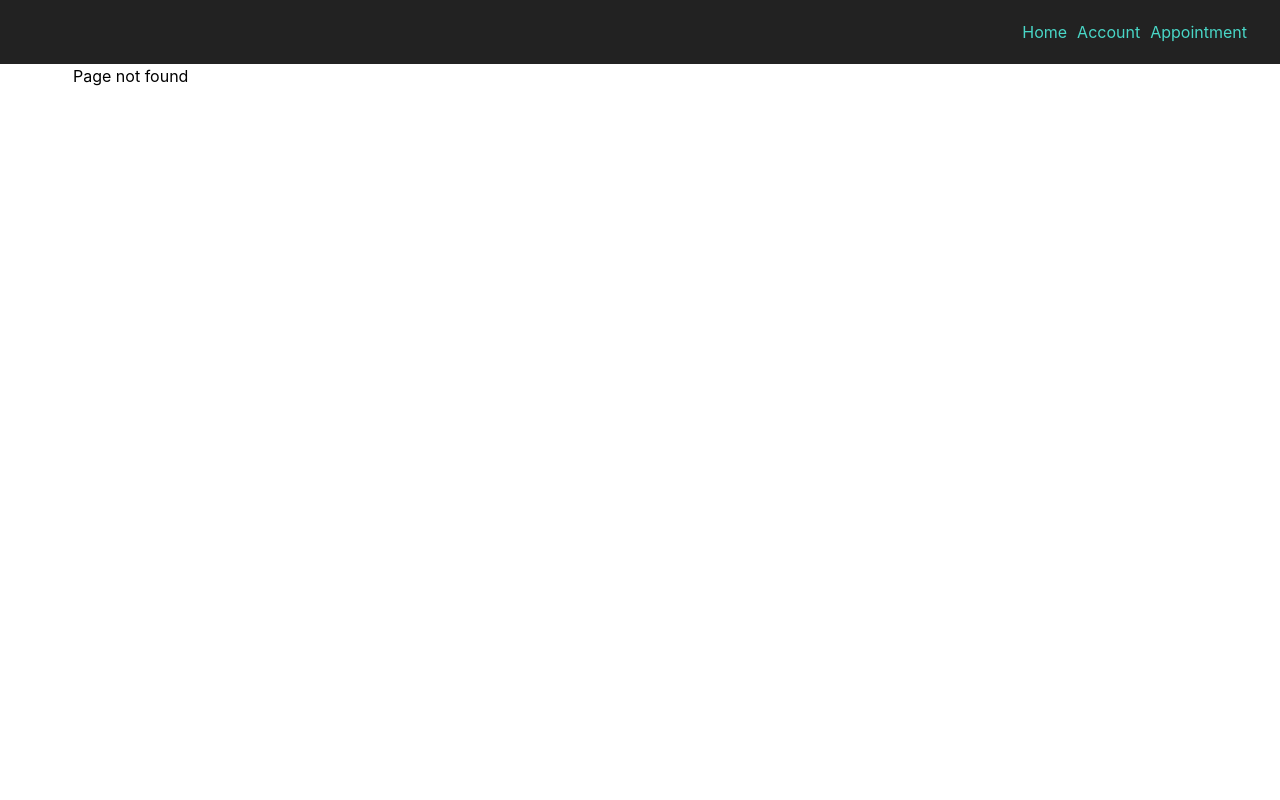
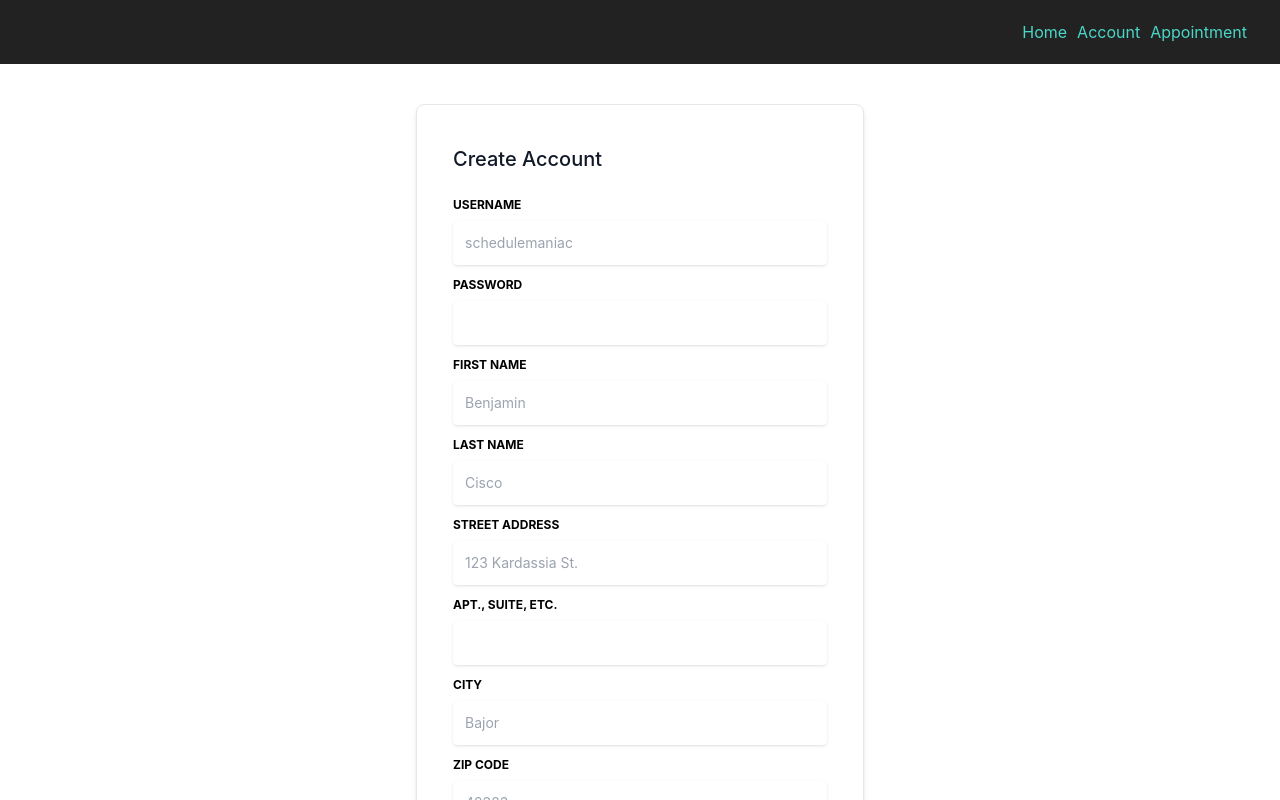
Before and after one commit to alex-bezruchko/scheduling-app, a React (Create React App) app: page /create in a window 1280 px wide. Before the commit this address had no page. Shown: the top 800 px of the page. Built offline with nearby package versions, Linux system fonts and the light colour scheme.

Commit message:
- create createAccount component - add route link for create account component to login page

```diff
--- /dev/null
+++ b/src/components/pages/CreateAccount.js
@@ -0,0 +1,90 @@
+const CreateAccount = () => {
+    return (
+        <div className="max-w-md mx-auto my-10">
+            <div className="bg-white shadow-md py-10 border border-gray-200 rounded-lg flex justify-center dark:bg-gray-800 dark:border-gray-700">
+                <form className="space-y-6 w-full px-9" action="#">
+                    <h3 className="text-xl font-medium text-gray-900 dark:text-white">Create Account</h3>
+
+                    <div className="flex flex-col">
+                        <div className="w-full">
+                            <div className="relative w-full mb-3">
+                                <label className="block uppercase text-blueGray-600 text-xs font-bold mb-2" htmlFor="grid-username">
+                                    Username
+                                </label>
+                                <input placeholder="schedulemaniac" type="text" className="border-0 px-3 py-3 placeholder-blueGray-300 text-blueGray-600 bg-white rounded text-sm shadow focus:outline-none focus:ring w-full ease-linear transition-all duration-150"></input>
+                            </div>
+                        </div>
+                        <div className="w-full">
+                            <div className="relative w-full mb-3">
+                                <label className="block uppercase text-blueGray-600 text-xs font-bold mb-2" htmlFor="grid-password">
+                                    Password
+                                </label>
+                                <input placeholder="" type="password" className="border-0 px-3 py-3 placeholder-blueGray-300 text-blueGray-600 bg-white rounded text-sm shadow focus:outline-none focus:ring w-full ease-linear transition-all duration-150"></input>
+                            </div>
+                        </div>
+
+                        <div className="w-full">
+                            <div className="relative w-full mb-3">
+                                <label className="block uppercase text-blueGray-600 text-xs font-bold mb-2" htmlFor="grid-name">
+                                    First Name
+                                </label>
+                                <input placeholder="Benjamin" type="text" className="border-0 px-3 py-3 placeholder-blueGray-300 text-blueGray-600 bg-white rounded text-sm shadow focus:outline-none focus:ring w-full ease-linear transition-all duration-150"></input>
+                            </div>
+                        </div>
+
+                        <div className="w-full">
+                            <div className="relative w-full mb-3">
+                                <label className="block uppercase text-blueGray-600 text-xs font-bold mb-2" htmlFor="grid-last-name">
+                                    Last Name
+                                </label>
+                                <input placeholder="Cisco" type="text" className="border-0 px-3 py-3 placeholder-blueGray-300 text-blueGray-600 bg-white rounded text-sm shadow focus:outline-none focus:ring w-full ease-linear transition-all duration-150"></input>
+                            </div>
+                        </div>
+
+                        <div className="w-full">
+                            <div className="relative w-full mb-3">
+                                <label className="block uppercase text-blueGray-600 text-xs font-bold mb-2" htmlFor="grid-street-1">
+                                    Street Address
+                                </label>
+                                <input placeholder="123 Kardassia St." type="text" className="border-0 px-3 py-3 placeholder-blueGray-300 text-blueGray-600 bg-white rounded text-sm shadow focus:outline-none focus:ring w-full ease-linear transition-all duration-150"></input>
+                            </div>
+                        </div>
+
+                        <div className="w-full">
+                            <div className="relative w-full mb-3">
+                                <label className="block uppercase text-blueGray-600 text-xs font-bold mb-2" htmlFor="grid-street-2">
+                                    Apt., Suite, etc.
+                                </label>
+                                <input placeholder="" type="text" className="border-0 px-3 py-3 placeholder-blueGray-300 text-blueGray-600 bg-white rounded text-sm shadow focus:outline-none focus:ring w-full ease-linear transition-all duration-150"></input>
+                            </div>
+                        </div>
+
+                        <div className="w-full">
+                            <div className="relative w-full mb-3">
+                                <label className="block uppercase text-blueGray-600 text-xs font-bold mb-2" htmlFor="grid-street-2">
+                                    City
+                                </label>
+                                <input placeholder="Bajor" type="text" className="border-0 px-3 py-3 placeholder-blueGray-300 text-blueGray-600 bg-white rounded text-sm shadow focus:outline-none focus:ring w-full ease-linear transition-all duration-150"></input>
+                            </div>
+                        </div>
+                        <div className="w-full">
+                            <div className="relative w-full mb-3">
+                                <label className="block uppercase text-blueGray-600 text-xs font-bold mb-2" htmlFor="grid-street-2">
+                                    Zip Code
+                                </label>
+                                <input placeholder="42323" type="text" className="border-0 px-3 py-3 placeholder-blueGray-300 text-blueGray-600 bg-white rounded text-sm shadow focus:outline-none focus:ring w-full ease-linear transition-all duration-150"></input>
+                            </div>
+                        </div>
+                        <div className="w-full">
+                            <button type="submit" className="w-full text-white button-sec focus:ring-4 font-medium rounded-lg text-sm px-5 py-2.5 text-center">Create Account</button>
+                        </div>
+                    </div>
+
+                </form>
+            </div>
+        </div>
+    )
+
+}
+
+export default CreateAccount;
--- a/src/components/pages/Login.js
+++ b/src/components/pages/Login.js
@@ -1,3 +1,6 @@
+import React from 'react';
+import { Link } from "react-router-dom";
+
 const Login = () => {
     return (
         <div className="max-w-md mx-auto my-10">
@@ -39,8 +42,8 @@ const Login = () => {
                         Password?</a>
                     <button type="submit" className="w-full text-white button-sec focus:ring-4 font-medium rounded-lg text-sm px-5 py-2.5 text-center">Login to your account</button>
                     <div className="text-sm font-medium text-gray-500 dark:text-gray-300">
-                        Not registered? <a href="#" className="text-blue-700 hover:underline dark:text-blue-500">Create
-                            account</a>
+                        Not registered? <Link to="/create" className="navbar-link">Create
+                            account</Link>
                     </div>
                 </form>
             </div>
--- a/src/index.js
+++ b/src/index.js
@@ -7,6 +7,7 @@ import Layout from './components/Layout.js';
 
 import Account from './components/pages/Account.js';
 import Login from './components/pages/Login.js';
+import CreateAccount from './components/pages/CreateAccount.js';
 import Appointments from './components/pages/Appointments.js';
 import NoPage from "./components/pages/NoPage.js";
 import reportWebVitals from './reportWebVitals';
@@ -21,6 +22,7 @@ export default function App() {
           <Route index element={<Home />} />
           <Route path="login" element={<Login />} />
           <Route path="account" element={<Account />} />
+          <Route path="create" element={<CreateAccount />} />
           <Route path="appointments" element={<Appointments />} />
           <Route path="*" element={<NoPage />} />
         </Route>
```
